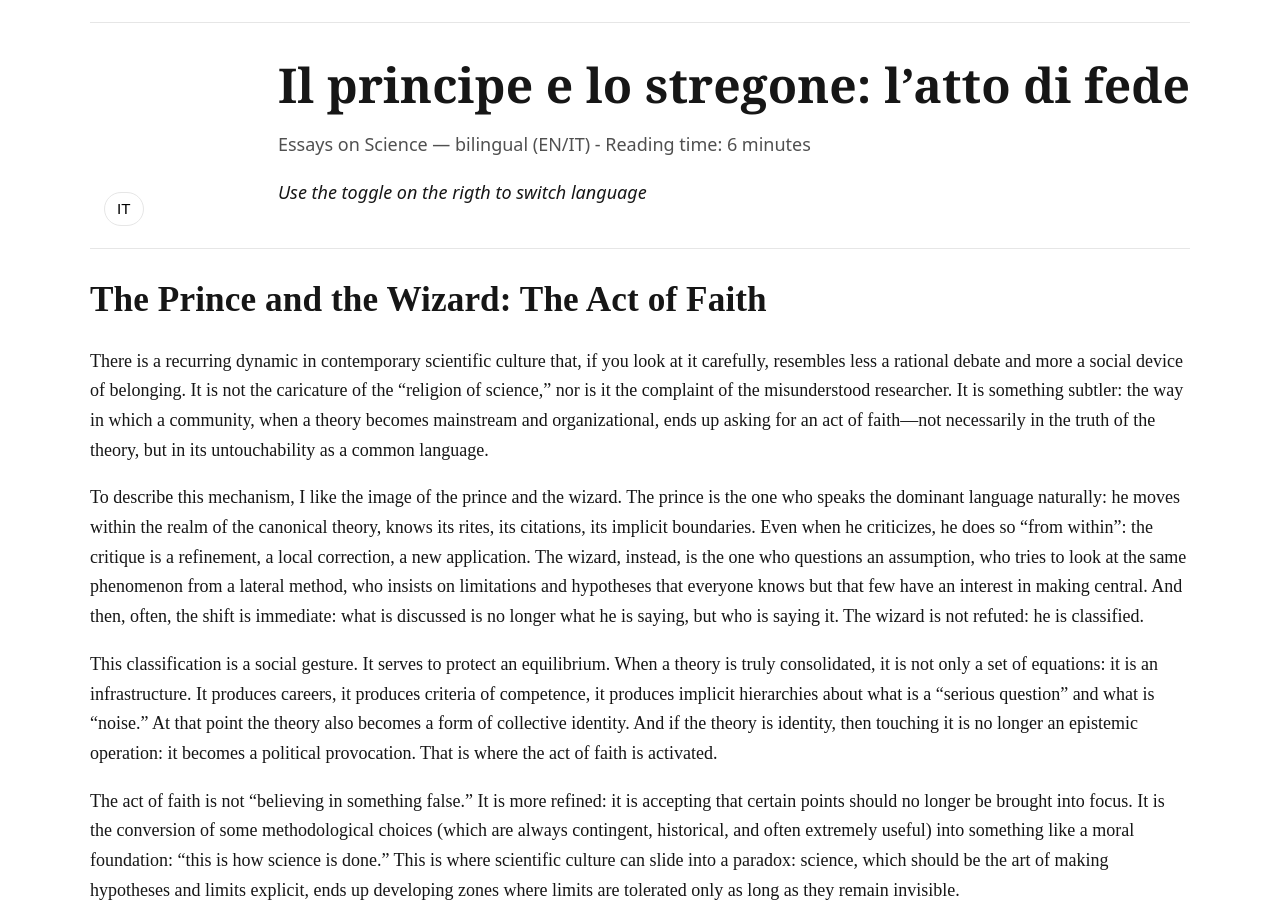
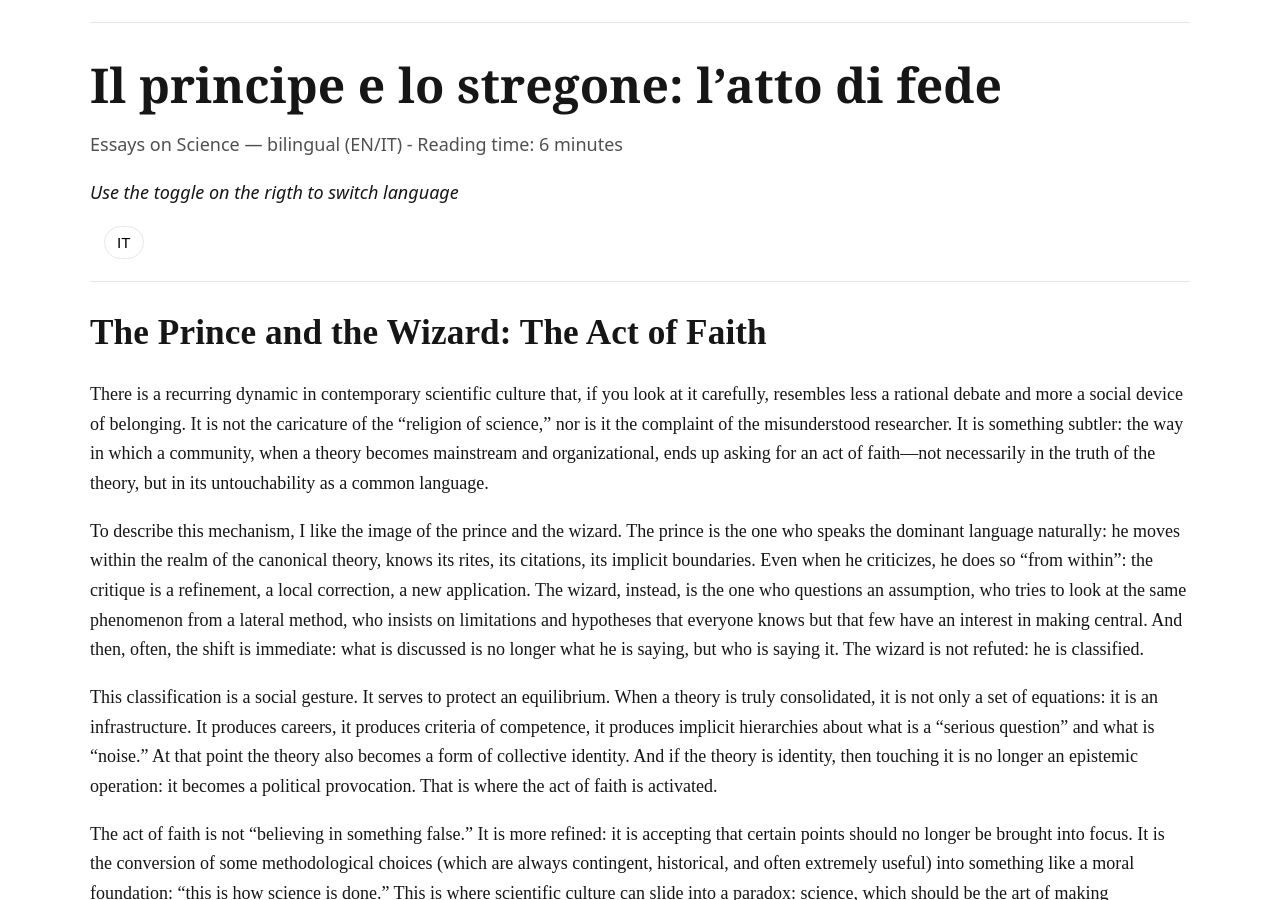
Before and after one commit to ldicairano/website, a Jekyll site: the page essays-on-science/topics/il-principe-e-lo-stregone.html, which Jekyll copies as it is, in a window 1280 px wide and 900 px high. Built offline with Jekyll 4.4.1, drawn with Linux system fonts in a browser that asks for light colours.

Commit message:
Update site

```diff
--- a/essays-on-science/topics/il-principe-e-lo-stregone.html
+++ b/essays-on-science/topics/il-principe-e-lo-stregone.html
@@ -14,8 +14,6 @@
     <div class="sep"></div>
 
     <header style="display:flex; align-items:flex-end; justify-content:space-between; gap:16px;">
-      <!-- BOTTONE LINGUA (sempre uguale) -->
-      <button class="lang-toggle" id="langToggle" type="button" hidden aria-label="Toggle language">EN</button>
       <div>
         <h1 class="page-title" style="margin:0;">Il principe e lo stregone: l’atto di fede</h1>
         <p style="margin:6px 0 0; opacity:.75;">Essays on Science — bilingual (EN/IT) - Reading time: 6 minutes</p>
@@ -23,7 +21,8 @@
       </div>
 
     </header>
-
+      <!-- BOTTONE LINGUA (sempre uguale) -->
+      <button class="lang-toggle" id="langToggle" type="button" hidden aria-label="Toggle language">EN</button>
     <div class="sep"></div>
 
     <!-- ENGLISH (placeholder per ora) -->
```
